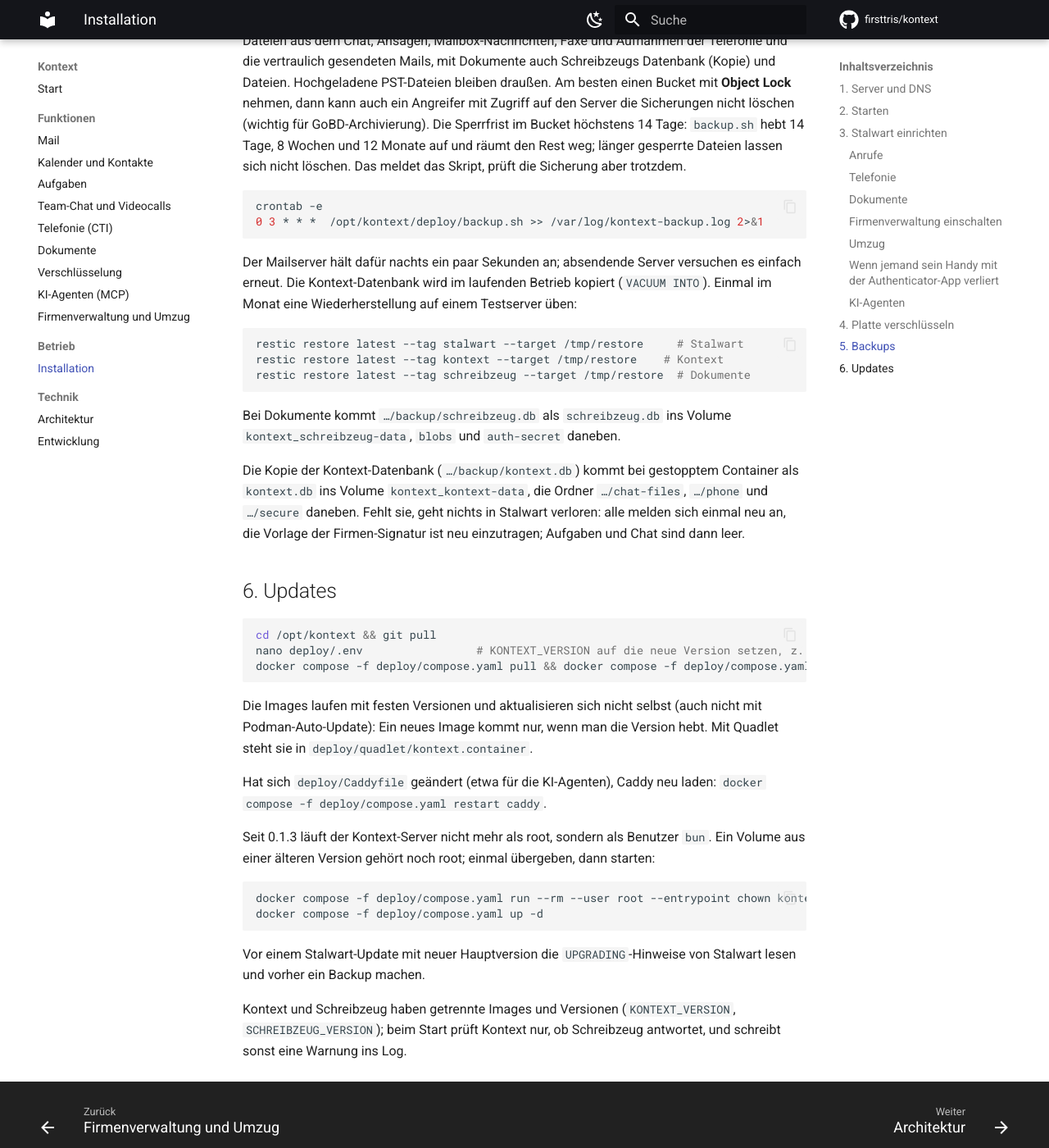
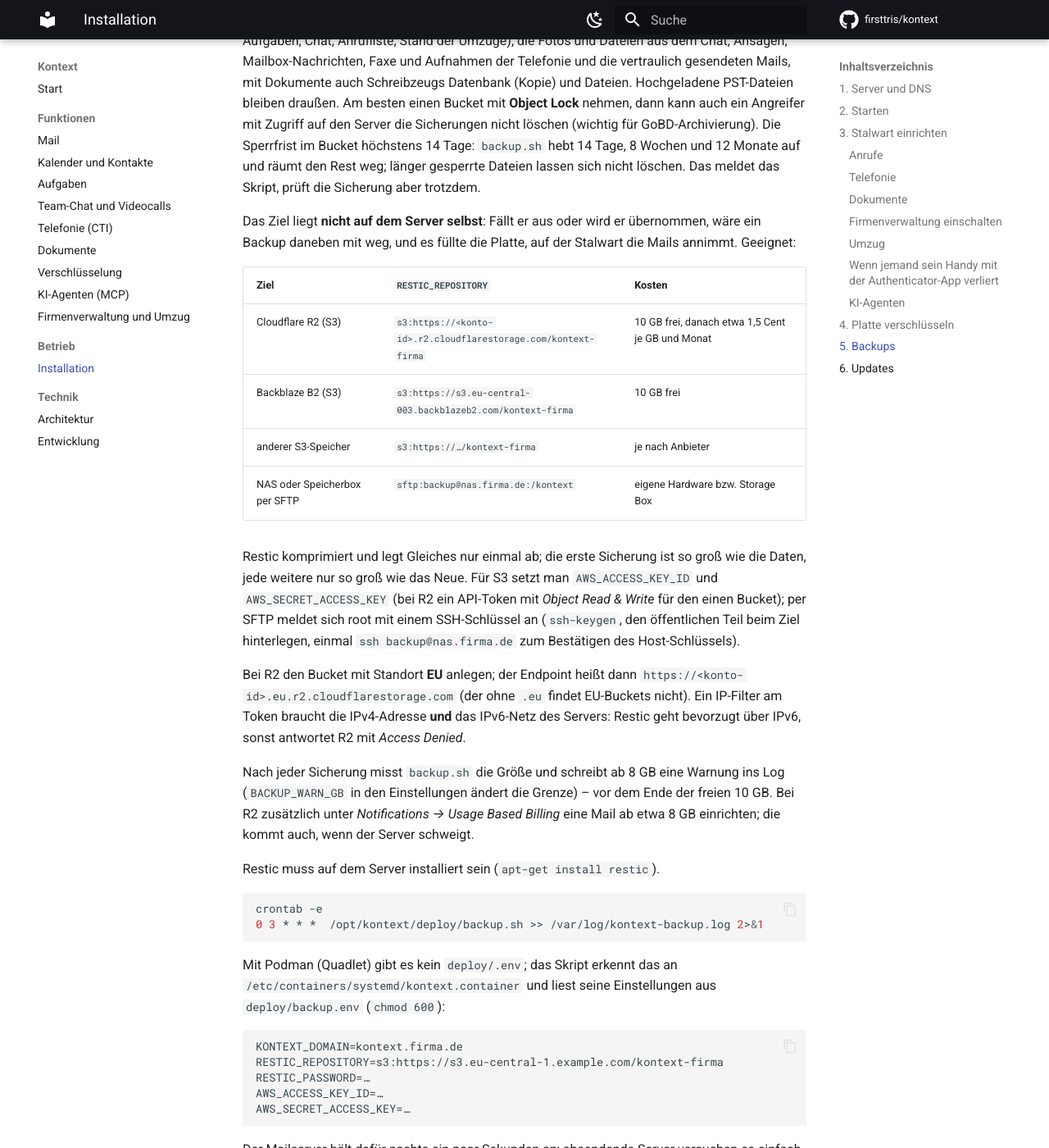
Before and after one commit to firsttris/kontext, an MkDocs documentation site: the page built from docs/installation.md, in a window 1280 px wide and 1400 px high, scrolled down 7128 px. Shown: the whole window at 82% size. Built offline with MkDocs 1.6.1 and Material for MkDocs 9.7.7, drawn with Linux system fonts in a browser that asks for light colours; comment, search, counter and statistics services are not loaded; some of the changed text lies outside the part shown.

Commit message:
fix(backup): Backups auch mit Podman/Quadlet (#11)
* fix(backup): back up a Podman Quadlet server too

backup.sh only knew Docker Compose: `docker compose exec`, `docker
volume inspect` and the volume names with the project prefix
(kontext_stalwart-data). With Quadlet there is no docker, the volumes
have no prefix (stalwart-data) and there is no deploy/.env, so no
backup ran at all.

The script now takes the Quadlet path when
/etc/containers/systemd/kontext.container exists: podman exec,
systemctl stop/start, podman volume inspect, settings from
deploy/backup.env. The Compose path is unchanged.

Tested on the first server (Podman 5.4, Quadlet) against a local
Restic repository: all three snapshots, restic check clean, Stalwart
back up afterwards.

Co-Authored-By: Claude Opus 5.5 <noreply@anthropic.com>
Claude-Session: https://claude.ai/code/session_01Y3rdfYMk88Rmc3smDesxb7

* fix(backup): S3 keys only for an S3 target

backup.sh demanded AWS_ACCESS_KEY_ID and AWS_SECRET_ACCESS_KEY for
every target, so SFTP (a NAS, a storage box) could not be used. Now
they are required only for s3: repositories, and RESTIC_REPOSITORY
itself is checked. The docs list the targets (R2 and B2 with their
free 10 GB, other S3, SFTP) and why the target must not be the server
itself.

Co-Authored-By: Claude Opus 5.5 <noreply@anthropic.com>
Claude-Session: https://claude.ai/code/session_01Y3rdfYMk88Rmc3smDesxb7

* docs(backup): Cloudflare R2 as the default example target

R2 speaks S3, so backup.sh needs no change; 10 GB are free.

Co-Authored-By: Claude Opus 5.5 <noreply@anthropic.com>
Claude-Session: https://claude.ai/code/session_01Y3rdfYMk88Rmc3smDesxb7

* feat(backup): warn when the repository grows past a limit

After tidying up, backup.sh measures the repository (restic stats
--mode raw-data) and warns above BACKUP_WARN_GB (default 8): the free
tiers of R2 and B2 end at 10 GB. Docs: R2 in the EU needs the .eu
endpoint, and a token IP filter needs the server's IPv6 network too,
since restic prefers IPv6 (Access Denied otherwise). Both found while
setting up the first server against R2.

Co-Authored-By: Claude Opus 5.5 <noreply@anthropic.com>
Claude-Session: https://claude.ai/code/session_01Y3rdfYMk88Rmc3smDesxb7

---------

Co-authored-by: Claude Opus 5.5 <noreply@anthropic.com>

````diff
--- a/docs/installation.md
+++ b/docs/installation.md
@@ -255,7 +255,8 @@ Server ablegen, sondern beim Neustart eingeben oder per Netzwerk entsperren (Cle
 
 ## 5. Backups
 
-`deploy/backup.sh` sichert mit [Restic](https://restic.net) auf einen S3-Speicher – Restic
+`deploy/backup.sh` sichert mit [Restic](https://restic.net) auf einen S3-Speicher, am einfachsten
+Cloudflare R2 (S3-kompatibel, 10 GB frei) – Restic
 verschlüsselt jede Sicherung mit dem Passwort aus `deploy/.env`, der Speicheranbieter sieht nur
 Verschlüsseltes; das Passwort gehört zusätzlich an einen sicheren Ort außerhalb des Servers. Gesichert werden Stalwarts
 Datenvolume (Mails, Kalender, Kontakte, Konten), eine Kopie der Kontext-Datenbank
@@ -267,9 +268,49 @@ im Bucket höchstens 14 Tage: `backup.sh` hebt 14 Tage, 8 Wochen und 12 Monate a
 Rest weg; länger gesperrte Dateien lassen sich nicht löschen. Das meldet das Skript, prüft die
 Sicherung aber trotzdem.
 
+Das Ziel liegt **nicht auf dem Server selbst**: Fällt er aus oder wird er übernommen, wäre ein
+Backup daneben mit weg, und es füllte die Platte, auf der Stalwart die Mails annimmt. Geeignet:
+
+| Ziel | `RESTIC_REPOSITORY` | Kosten |
+| --- | --- | --- |
+| Cloudflare R2 (S3) | `s3:https://<konto-id>.r2.cloudflarestorage.com/kontext-firma` | 10 GB frei, danach etwa 1,5 Cent je GB und Monat |
+| Backblaze B2 (S3) | `s3:https://s3.eu-central-003.backblazeb2.com/kontext-firma` | 10 GB frei |
+| anderer S3-Speicher | `s3:https://…/kontext-firma` | je nach Anbieter |
+| NAS oder Speicherbox per SFTP | `sftp:backup@nas.firma.de:/kontext` | eigene Hardware bzw. Storage Box |
+
+Restic komprimiert und legt Gleiches nur einmal ab; die erste Sicherung ist so groß wie die
+Daten, jede weitere nur so groß wie das Neue. Für S3 setzt man `AWS_ACCESS_KEY_ID` und
+`AWS_SECRET_ACCESS_KEY` (bei R2 ein API-Token mit *Object Read & Write* für den einen Bucket); per
+SFTP meldet sich root mit einem SSH-Schlüssel an (`ssh-keygen`, den öffentlichen Teil beim Ziel
+hinterlegen, einmal `ssh backup@nas.firma.de` zum Bestätigen des Host-Schlüssels).
+
+Bei R2 den Bucket mit Standort **EU** anlegen; der Endpoint heißt dann
+`https://<konto-id>.eu.r2.cloudflarestorage.com` (der ohne `.eu` findet EU-Buckets nicht). Ein
+IP-Filter am Token braucht die IPv4-Adresse **und** das IPv6-Netz des Servers: Restic geht
+bevorzugt über IPv6, sonst antwortet R2 mit *Access Denied*.
+
+Nach jeder Sicherung misst `backup.sh` die Größe und schreibt ab 8 GB eine Warnung ins Log
+(`BACKUP_WARN_GB` in den Einstellungen ändert die Grenze) – vor dem Ende der freien 10 GB. Bei R2
+zusätzlich unter *Notifications → Usage Based Billing* eine Mail ab etwa 8 GB einrichten; die kommt
+auch, wenn der Server schweigt.
+
+Restic muss auf dem Server installiert sein (`apt-get install restic`).
+
 ```bash
 crontab -e
 0 3 * * *  /opt/kontext/deploy/backup.sh >> /var/log/kontext-backup.log 2>&1
+```
+
+Mit Podman (Quadlet) gibt es kein `deploy/.env`; das Skript erkennt das an
+`/etc/containers/systemd/kontext.container` und liest seine Einstellungen aus
+`deploy/backup.env` (`chmod 600`):
+
+```
+KONTEXT_DOMAIN=kontext.firma.de
+RESTIC_REPOSITORY=s3:https://s3.eu-central-1.example.com/kontext-firma
+RESTIC_PASSWORD=…
+AWS_ACCESS_KEY_ID=…
+AWS_SECRET_ACCESS_KEY=…
 ```
 
 Der Mailserver hält dafür nachts ein paar Sekunden an; absendende Server versuchen es einfach
````
Also changed, not shown: 2 other files.
